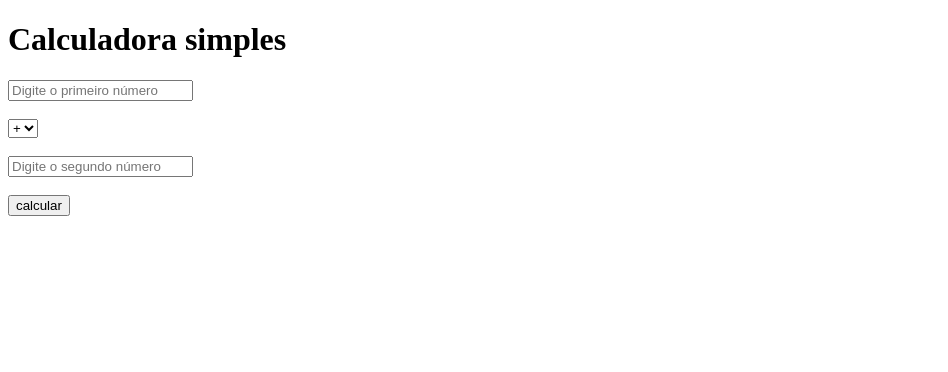
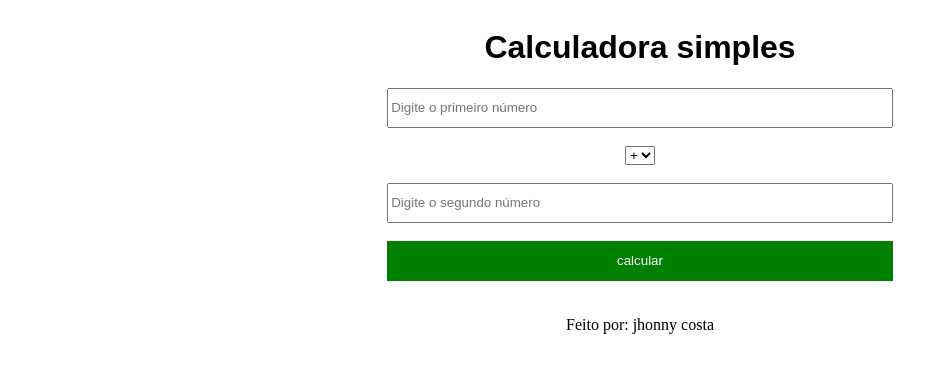
Before and after one commit to costajhonny/primeirodesafiogit, a plain HTML site: page index.html in a window 1280 px wide. Shown: the whole page, without its empty margins (0-948 px from the left). Drawn offline with Linux system fonts and the light colour scheme.

Commit message:
acreentado estilização

```diff
--- a/index.html
+++ b/index.html
@@ -4,6 +4,7 @@
     <meta charset="UTF-8">
     <meta http-equiv="X-UA-Compatible" content="IE=edge">
     <meta name="viewport" content="width=device-width, initial-scale=1.0">
+    <link href="styles/style.css" rel="stylesheet">
     <title>Calculadora</title>
 </head>
 <body>
@@ -21,5 +22,9 @@
         <input type="number" id="n2" placeholder="Digite o segundo número "><br><br>
         <button>calcular</button>
     </form>
+    <div>
+        <h3 id="resultado"></h3>
+    </div>
+    <p id="me">Feito por: jhonny costa</p>
 </body>
 </html>
--- a/styles/style.css
+++ b/styles/style.css
@@ -0,0 +1,28 @@
+body {
+    display: flex;
+    text-align: center;
+    align-items: center;
+    flex-direction: column;
+}
+h1{
+    font-family: sans-serif;
+    font-weight: bolder;
+}
+
+input{
+    width: 100%;
+    height: 40px;
+    box-sizing: border-box;
+}
+form{
+    width: 40%;
+}
+
+button{
+    background-color: green;
+    color : white;
+    border: none;
+    width: 100%;
+    height: 40px;
+    box-sizing: border-box;
+}
```
